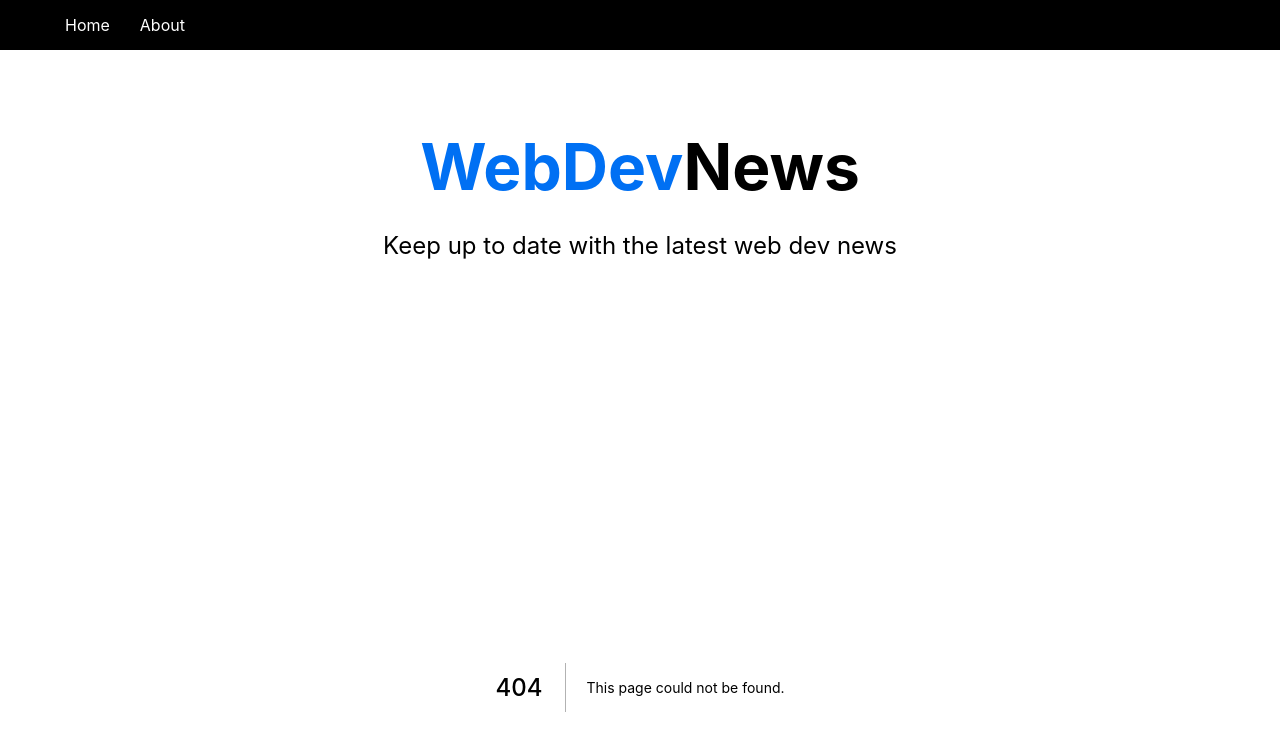
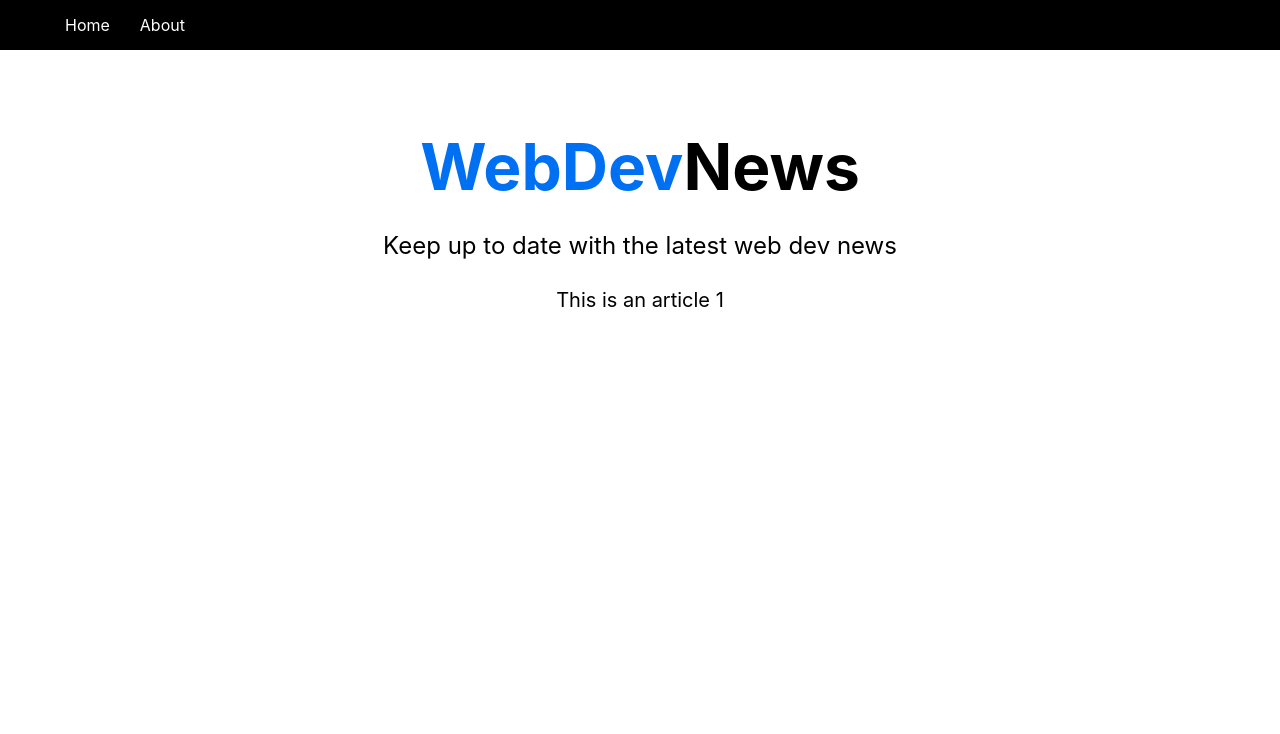
Before and after one commit to johncanero/nextjs-crash-course, a Next.js app: page /article/1 in a window 1280 px wide. Before the commit this address had no page. Shown: the top 734 px of the page. Built offline with nearby package versions, Linux system fonts and the light colour scheme.

Commit message:
use Router

```diff
--- /dev/null
+++ b/pages/article/[id]/index.js
@@ -0,0 +1,17 @@
+import React from 'react'
+import { useRouter } from 'next/router'
+
+
+const article = () => {
+
+  const router = useRouter()
+  const {id} = router.query
+
+  return (
+    <div>
+        This is an article {id}
+    </div>
+  )
+}
+
+export default article
```
